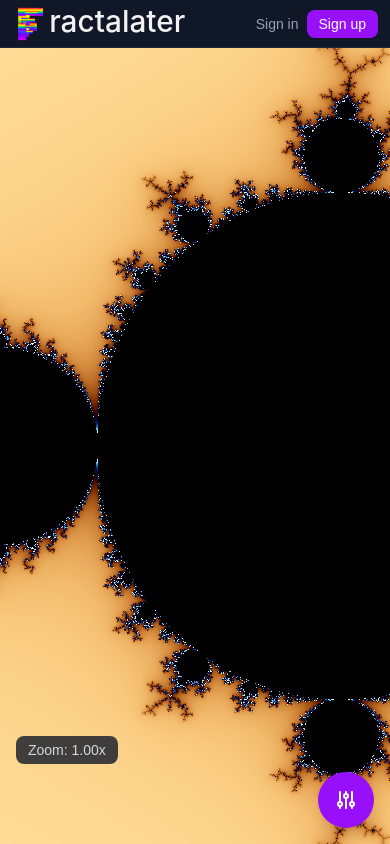
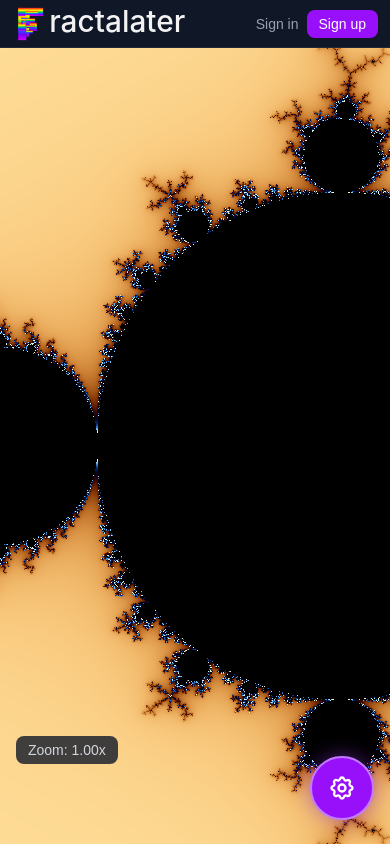
Before and after one commit to patrickisgreat/fractalater, a Next.js app: page / in a window 390 px wide. Built offline with nearby package versions, Linux system fonts and the light colour scheme; no server answers.

Commit message:
moar styling fixes

```diff
--- a/src/components/FractalControls.tsx
+++ b/src/components/FractalControls.tsx
@@ -76,7 +76,7 @@ export default function FractalControls({
   );
 
   return (
-    <div className="bg-gray-900 md:border-l border-gray-800 p-3 md:p-4 w-full md:w-80 overflow-y-auto max-h-[calc(70vh-2rem)] md:max-h-none">
+    <div className="bg-gray-900 md:border-l border-gray-800 p-3 md:p-4 w-full md:w-80 overflow-y-auto max-h-[calc(70vh-2rem)] md:max-h-full md:h-full">
       <h2 className="text-lg font-semibold text-white mb-4 hidden md:block">Fractal Controls</h2>
 
       {/* Fractal Type */}
--- a/src/components/FractalEditor.tsx
+++ b/src/components/FractalEditor.tsx
@@ -232,33 +232,38 @@ export default function FractalEditor({ initialParams, fractalId }: FractalEdito
             )}
           </div>
 
-          {/* Mobile controls toggle button */}
+        </div>
+
+        {/* Mobile controls toggle button - positioned fixed for visibility */}
+        {!isControlsOpen && (
           <button
-            onClick={() => setIsControlsOpen(!isControlsOpen)}
-            className="md:hidden absolute bottom-4 right-4 w-14 h-14 bg-purple-600 hover:bg-purple-700 rounded-full shadow-lg flex items-center justify-center transition-transform active:scale-95 z-20"
-            aria-label="Toggle controls"
+            onClick={() => setIsControlsOpen(true)}
+            className="md:hidden fixed bottom-6 right-4 w-16 h-16 bg-purple-600 hover:bg-purple-700 rounded-full shadow-2xl flex items-center justify-center transition-transform active:scale-95 z-40 border-2 border-purple-400"
+            aria-label="Open controls"
+            style={{ boxShadow: '0 0 20px rgba(147, 51, 234, 0.5)' }}
           >
             <svg
               xmlns="http://www.w3.org/2000/svg"
-              className={`w-6 h-6 text-white transition-transform ${isControlsOpen ? "rotate-180" : ""}`}
+              className="w-7 h-7 text-white"
               fill="none"
               viewBox="0 0 24 24"
               stroke="currentColor"
             >
-              <path strokeLinecap="round" strokeLinejoin="round" strokeWidth={2} d="M12 6V4m0 2a2 2 0 100 4m0-4a2 2 0 110 4m-6 8a2 2 0 100-4m0 4a2 2 0 110-4m0 4v2m0-6V4m6 6v10m6-2a2 2 0 100-4m0 4a2 2 0 110-4m0 4v2m0-6V4" />
+              <path strokeLinecap="round" strokeLinejoin="round" strokeWidth={2} d="M10.325 4.317c.426-1.756 2.924-1.756 3.35 0a1.724 1.724 0 002.573 1.066c1.543-.94 3.31.826 2.37 2.37a1.724 1.724 0 001.065 2.572c1.756.426 1.756 2.924 0 3.35a1.724 1.724 0 00-1.066 2.573c.94 1.543-.826 3.31-2.37 2.37a1.724 1.724 0 00-2.572 1.065c-.426 1.756-2.924 1.756-3.35 0a1.724 1.724 0 00-2.573-1.066c-1.543.94-3.31-.826-2.37-2.37a1.724 1.724 0 00-1.065-2.572c-1.756-.426-1.756-2.924 0-3.35a1.724 1.724 0 001.066-2.573c-.94-1.543.826-3.31 2.37-2.37.996.608 2.296.07 2.572-1.065z" />
+              <path strokeLinecap="round" strokeLinejoin="round" strokeWidth={2} d="M15 12a3 3 0 11-6 0 3 3 0 016 0z" />
             </svg>
           </button>
-        </div>
+        )}
 
         {/* Controls Panel - Desktop: side panel, Mobile: bottom sheet */}
         <div
           className={`
-            md:relative md:flex-shrink-0
+            md:relative md:flex-shrink-0 md:h-full md:overflow-hidden
             fixed md:static inset-x-0 bottom-0 md:inset-auto
             transform transition-transform duration-300 ease-out
             ${isControlsOpen ? "translate-y-0" : "translate-y-full md:translate-y-0"}
             z-30 md:z-auto
-            max-h-[70vh] md:max-h-none
+            max-h-[70vh] md:max-h-full
           `}
         >
           {/* Mobile drag handle */}
```
